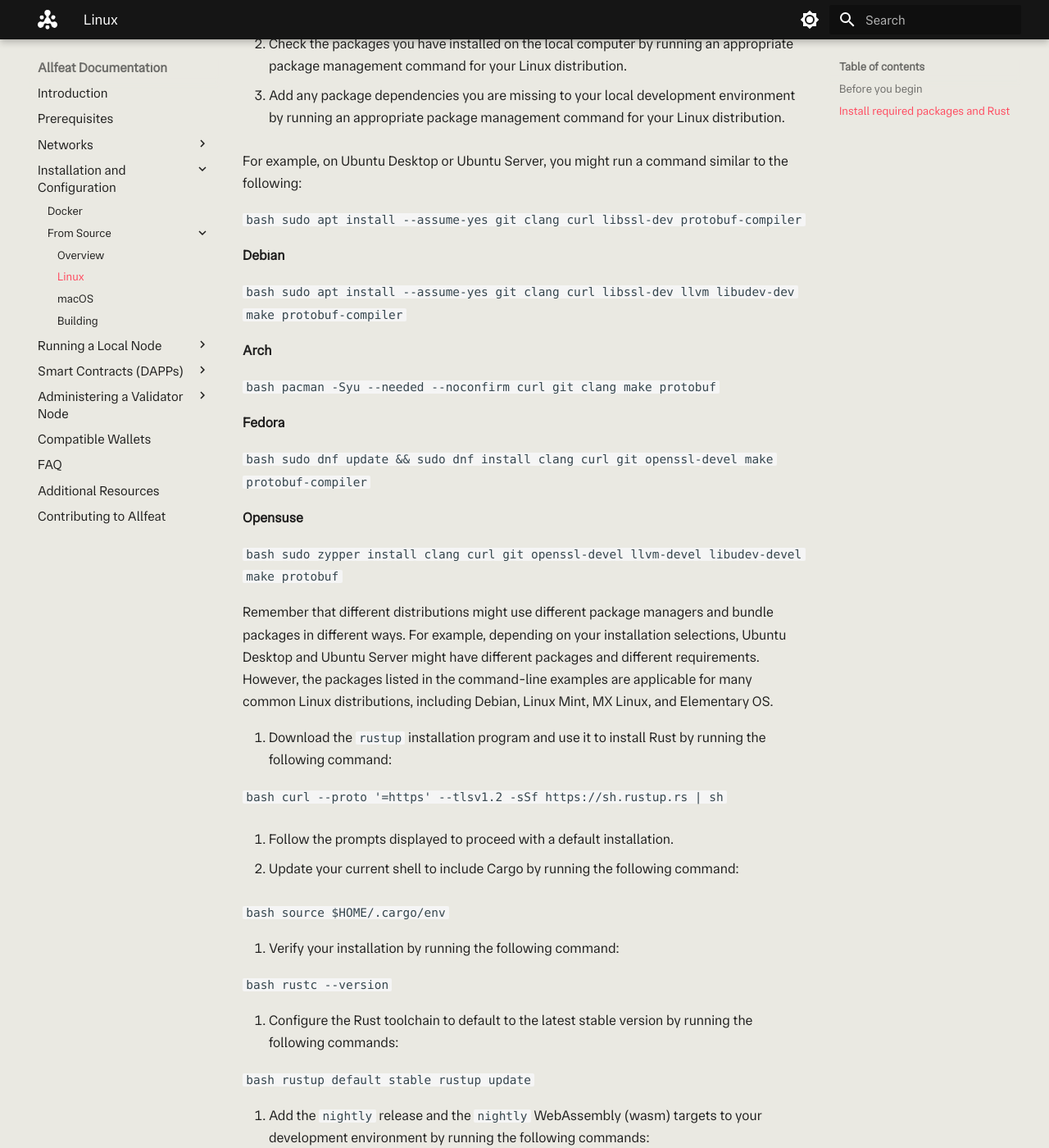
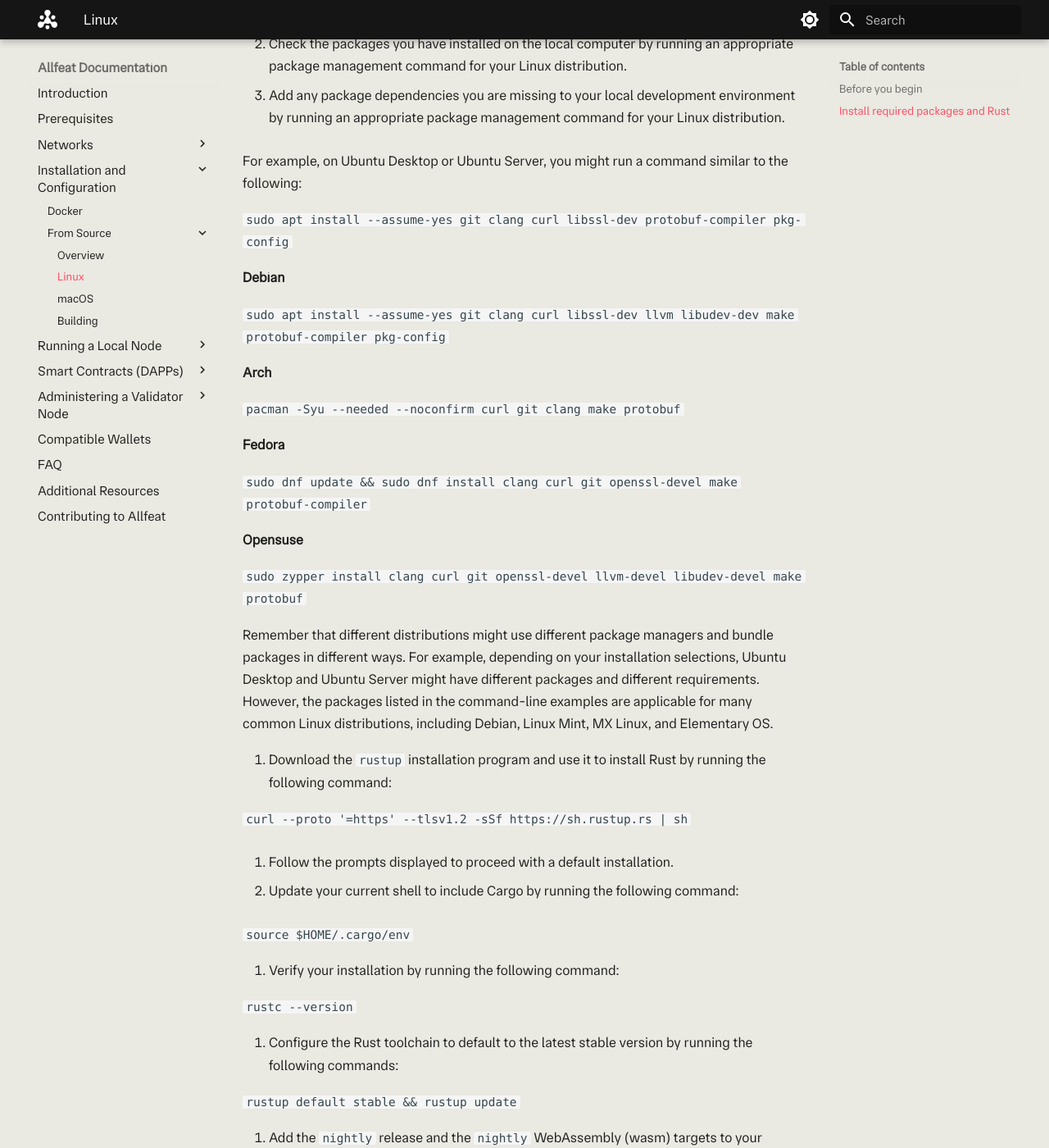
Before and after one commit to Allfeat/docs, an MkDocs documentation site: the page built from docs/installation/linux.md, in a window 1280 px wide and 1400 px high, scrolled down 933 px. Shown: the whole window at 82% size. Built offline with MkDocs 1.6.1 and Material for MkDocs 9.7.7, drawn with Linux system fonts in a browser that asks for light colours; some of the changed text lies outside the part shown.

Commit message:
fix code blocks formatting

````diff
--- a/docs/installation/linux.md
+++ b/docs/installation/linux.md
@@ -33,32 +33,32 @@
 
    For example, on Ubuntu Desktop or Ubuntu Server, you might run a command similar to the following:
 
-   ```bash
-   sudo apt install --assume-yes git clang curl libssl-dev protobuf-compiler
+   ```
+   sudo apt install --assume-yes git clang curl libssl-dev protobuf-compiler pkg-config
    ```
 
    **Debian**
 
-   ```bash
-   sudo apt install --assume-yes git clang curl libssl-dev llvm libudev-dev make protobuf-compiler
+   ```
+   sudo apt install --assume-yes git clang curl libssl-dev llvm libudev-dev make protobuf-compiler pkg-config
    ```
 
    **Arch**
 
-   ```bash
+   ```
    pacman -Syu --needed --noconfirm curl git clang make protobuf
    ```
 
    **Fedora**
 
-   ```bash
+   ```
    sudo dnf update &&
    sudo dnf install clang curl git openssl-devel make protobuf-compiler
    ```
 
    **Opensuse**
 
-   ```bash
+   ```
    sudo zypper install clang curl git openssl-devel llvm-devel libudev-devel make protobuf
    ```
 
@@ -68,7 +68,7 @@
 
 4. Download the `rustup` installation program and use it to install Rust by running the following command:
 
-   ```bash
+   ```
    curl --proto '=https' --tlsv1.2 -sSf https://sh.rustup.rs | sh
    ```
 
@@ -76,27 +76,27 @@
 
 6. Update your current shell to include Cargo by running the following command:
 
-   ```bash
+   ```
    source $HOME/.cargo/env
    ```
 
 7. Verify your installation by running the following command:
 
-   ```bash
+   ```
    rustc --version
    ```
 
 8. Configure the Rust toolchain to default to the latest stable version by running the following commands:
 
-   ```bash
-   rustup default stable
+   ```
+   rustup default stable &&
    rustup update
    ```
 
 9. Add the `nightly` release and the `nightly` WebAssembly (wasm) targets to your development environment by running the following commands:
 
-   ```bash
-   rustup update nightly
+   ```
+   rustup update nightly &&
    rustup target add wasm32-unknown-unknown --toolchain nightly
    ```
 
````
Also changed, not shown: docs/installation/macos.md (+12 -12 lines).
